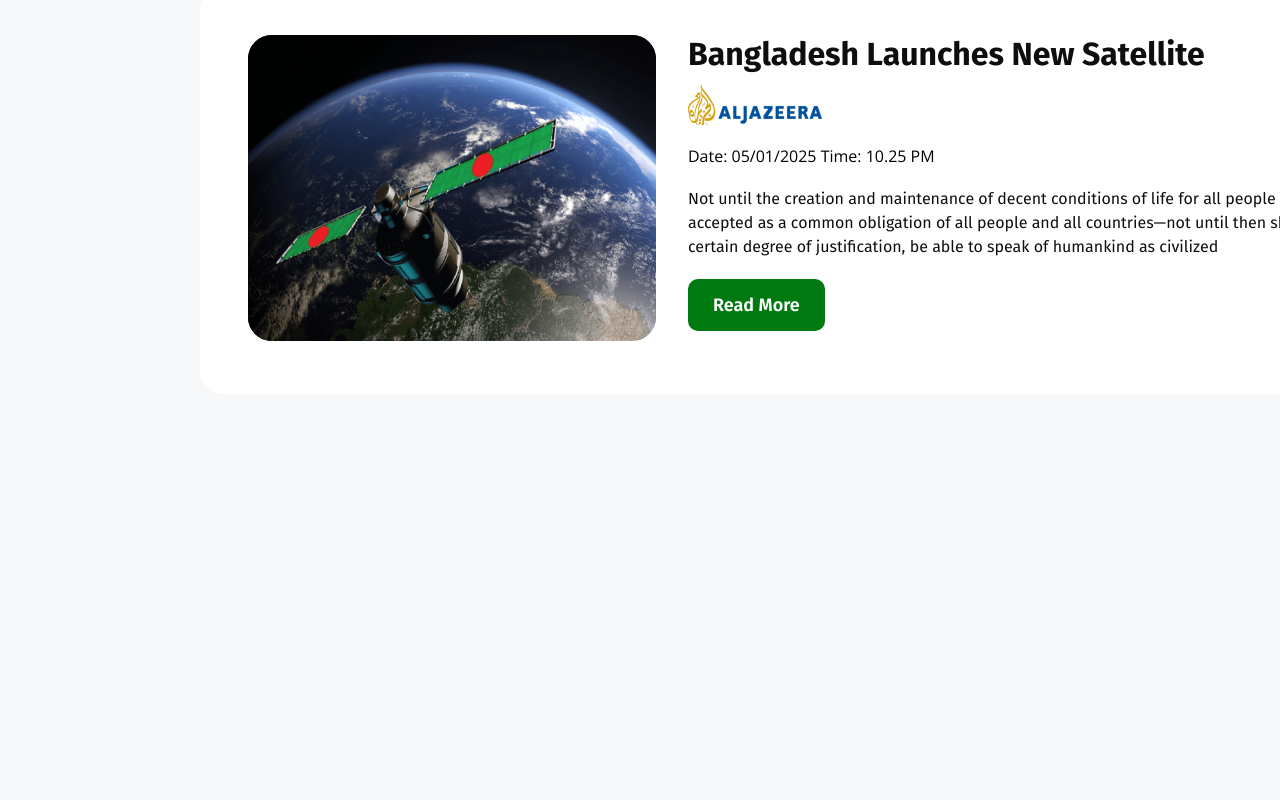
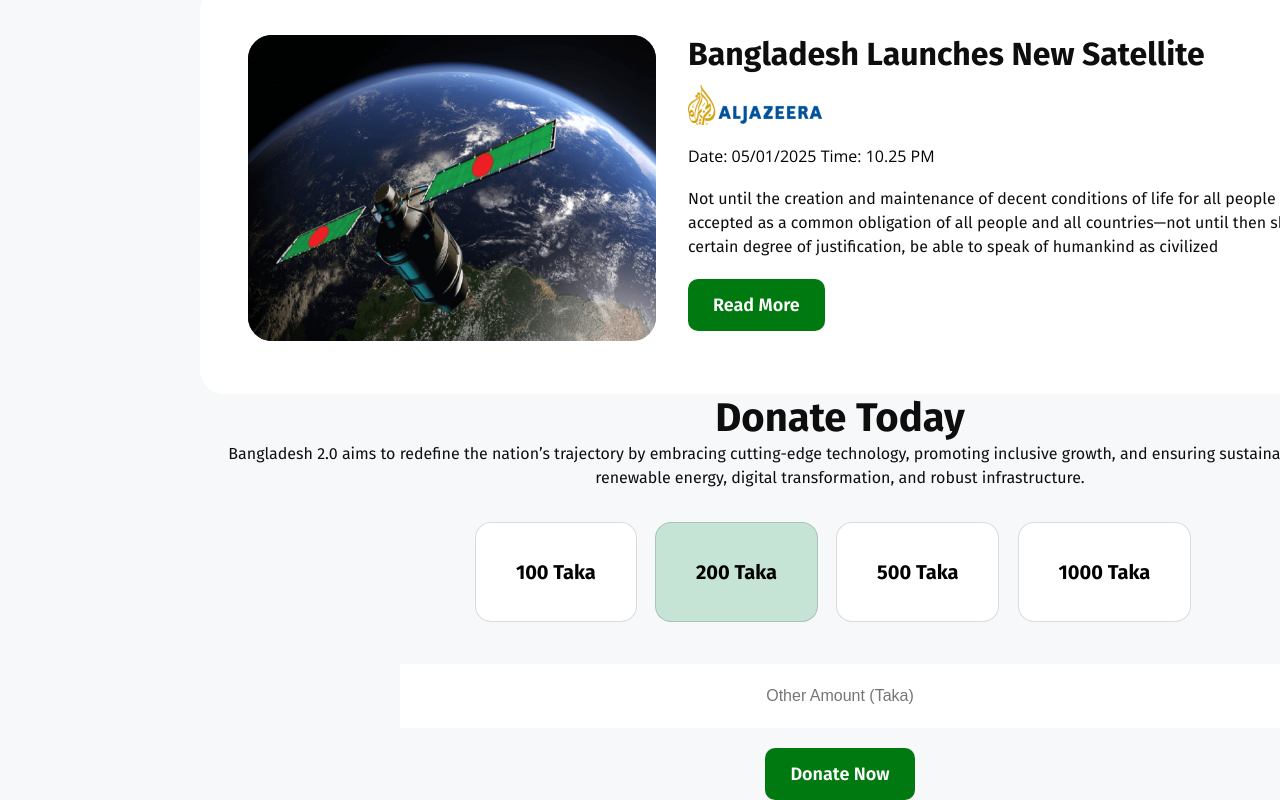
Before and after one commit to yousufali156/assignment-01, a plain HTML site: page index.html in a window 1280 px wide. Shown: the part 2203-3003 px from the top of the page. Before the commit the page ends 2597 px from the top, so only its background shows below. Drawn offline with nearby package versions, Linux system fonts and the light colour scheme; files whose address does not match are found by name.

Commit message:
Donate for Bandladesh Section done

```diff
--- a/index.html
+++ b/index.html
@@ -148,10 +148,33 @@
 
         <!-- Recent News End  -->
 
-        <!-- Donate For Bangladesh Section Start -->
+         <!-- Donate For Bangladesh Section Start -->
 
+         <section>
+            <div class="taka-all">
+                <h1 class="donate-title">Donate Today</h1>
+                <p class="donate-description">Bangladesh 2.0 aims to redefine the nation’s trajectory by embracing cutting-edge technology, promoting inclusive growth, and ensuring sustainability. With initiatives in renewable energy, digital transformation, and robust infrastructure.</p>
+            </div>
+            <div>
+                <div class="center-taka">
+                    <button class="select-taka">100 Taka</button>
+                    <button class="select-taka select">200 Taka</button>
+                    <button class="select-taka">500 Taka</button>
+                    <button class="select-taka">1000 Taka</button>
+                </div>
+            <div class="donate-fill">
+                <div>
+                    <input class="other-taka" type="text" name="" id="" placeholder="Other Amount (Taka)">
+                </div>
+                <div class="center-btn">
+                    <button class="donate-btn">Donate Now</button>
+                </div>
+            </div>
+            </div>
 
-        <!-- Donate For Bangladesh Section End -->
+         </section>
+
+         <!-- Donate For Bangladesh Section End -->
 
     </main>
     <footer>
--- a/styles/assign.css
+++ b/styles/assign.css
@@ -259,8 +259,111 @@
 
  /* Donate For Bangladesh Section Start */
 
+ .donate-title{
+    color: #0E0E0E;
+    font-family: Fira Sans;
+    font-size: 40px;
+    font-weight: 700;
+    line-height: 48px;
+    letter-spacing: 0%;
+    text-align: center;
+ }
+ .donate-description{
+    color: #0E0E0E;
+    font-family: Fira Sans;
+    font-size: 16px;
+    font-weight: 400;
+    line-height: 24px;
+    letter-spacing: 0%;
+    text-align: center;
+ }
+
+ .select-taka{
+    text-align: center;
+    box-sizing: border-box;
+    border: 1px solid rgba(14, 14, 14, 0.15);
+    border-radius: 16px;
+    background: rgb(255, 255, 255);
+    flex-direction: column;
+    justify-content: flex-start;
+    align-items: flex-start;
+    gap: 54;
+    padding: 40px 40px 40px 40px;
+    flex: none;
+    margin: 32px 14px 32px 0px;
+    font-family: Fira Sans;
+    font-size: 20px;
+    font-weight: 700;
+    line-height: 18px;
+    letter-spacing: 0%;
+    justify-content: center;
+    align-items: center;
+    flex-direction: row;
+    justify-content: flex-start;
+    align-items: center;
+
+ }
+
+ .select{
+
+    box-sizing: border-box;
+    border: 1px solid rgba(14, 14, 14, 0.15);
+    border-radius: 16px;
+    background: rgb(198, 228, 214);
+
+ }
+ .center-taka{
+    width: auto;
+    text-align: center;
+ }
+
+ .donate-fill{
+    gap:20px ;
+    text-align: center;
+}
 
 
+ .other-taka, input[type] {
+    text-align: center;
+    width: 800px;
+    height: 24px;
+    margin-top: 10px;
+    padding: 10px;
+    font-size: 16px;
+    text-align: center;
+    justify-content: center;
+    align-items: center;
+    border: none;
+    flex-direction: column;
+    justify-content: flex-start;
+    align-items: center;
+    gap: 24;
+    padding: 20px 40px 20px 40px;
+ }
+
+ .donate-btn{
+    background-color: #007911;
+    padding: 15px 25px 15px 25px;
+    border-radius: 10px;
+    margin-top: 20px;
+    font-family: Fira Sans;
+    font-size: 18px;
+    font-weight: 600;
+    line-height: 22px;
+    letter-spacing: 0%;
+    color: #ffffff;
+    cursor: pointer;
+    border: none;
+
+    text-align: center;
+    justify-content: center;
+    align-items: center;
 
 
- /* Donate For Bangladesh Section End */
+ }
+ .center-btn{
+    text-align: center;
+ }
+
+
+ /* Donate For Bangladesh Section End  */
```
